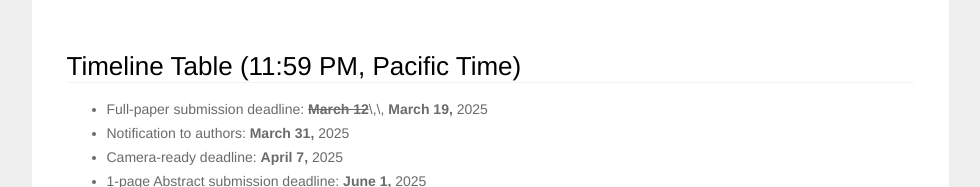
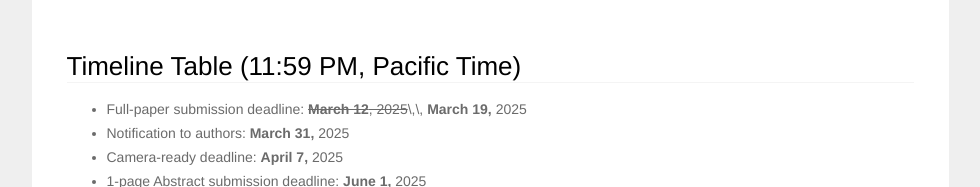
Before and after one commit to humogen/humogen.github.io, a plain HTML site: page index.html in a window 1280 px wide. Shown: the part 2387-2574 px from the top of the page, without its empty margins (150-1130 px from the left). Drawn offline with Linux system fonts and the light colour scheme.

Commit message:
Update index.html

```diff
--- a/index.html
+++ b/index.html
@@ -231,7 +231,7 @@ Conference and Journal  accepted papers from the areas above are invited to subm
 
   <h2>Timeline Table (11:59 PM, Pacific Time)</h2>
   <ul>
-      <li>Full-paper submission deadline: <b> <s>March 12</s></b>\,\, <b>March 19,</b> 2025 </li>
+      <li>Full-paper submission deadline: <s> <b> March 12</b>, 2025</s>\,\, <b>March 19,</b> 2025 </li>
       <li>Notification to authors: <b>March 31,</b> 2025</li>
       <li>Camera-ready deadline: <b>April 7,</b> 2025</li>
       <li>1-page Abstract submission deadline: <b>June 1,</b> 2025</li>
```
